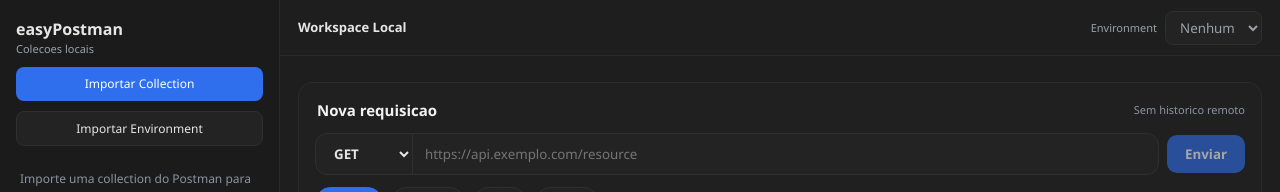
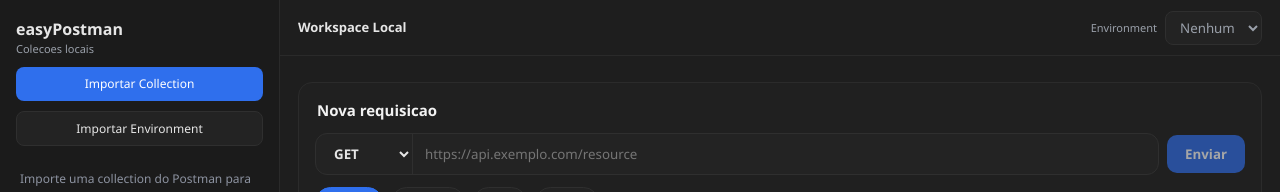
Before and after one commit to rhaynner-qa/easyPostman, a React (Vite) app: page / in a window 1280 px wide. Shown: the top 192 px of the page. Built offline with nearby package versions, Linux system fonts and the light colour scheme.

Commit message:
Remove request note

```diff
--- a/src/App.jsx
+++ b/src/App.jsx
@@ -847,7 +847,6 @@ function App() {
                 }
                 placeholder="Nome da requisicao"
               />
-              <span className="request-note">Sem historico remoto</span>
             </div>
 
             <div className="request-line">
```
